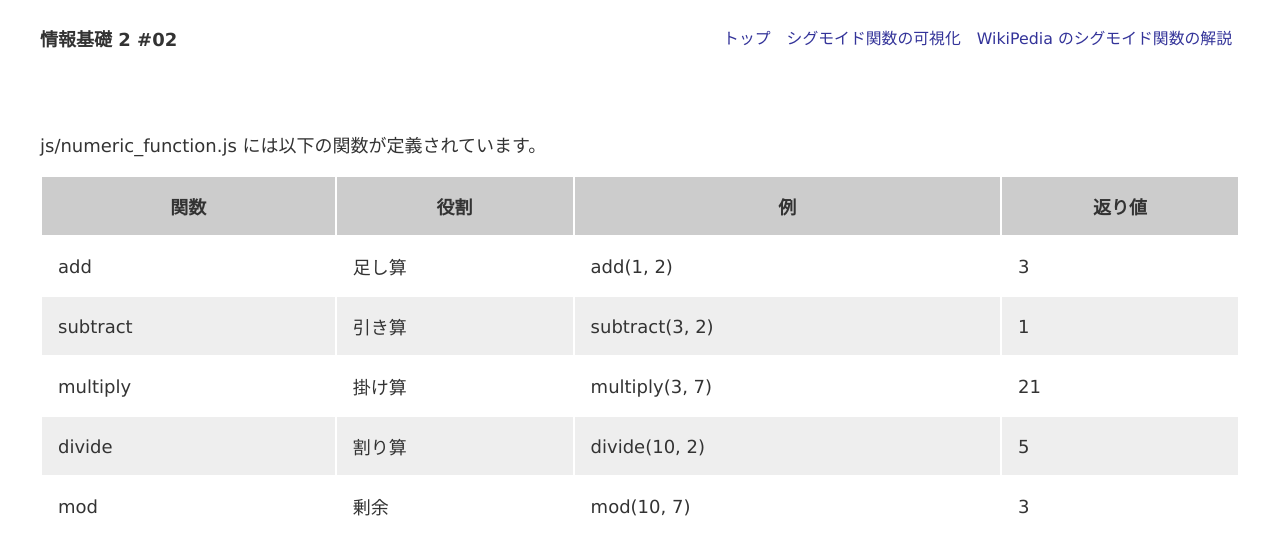
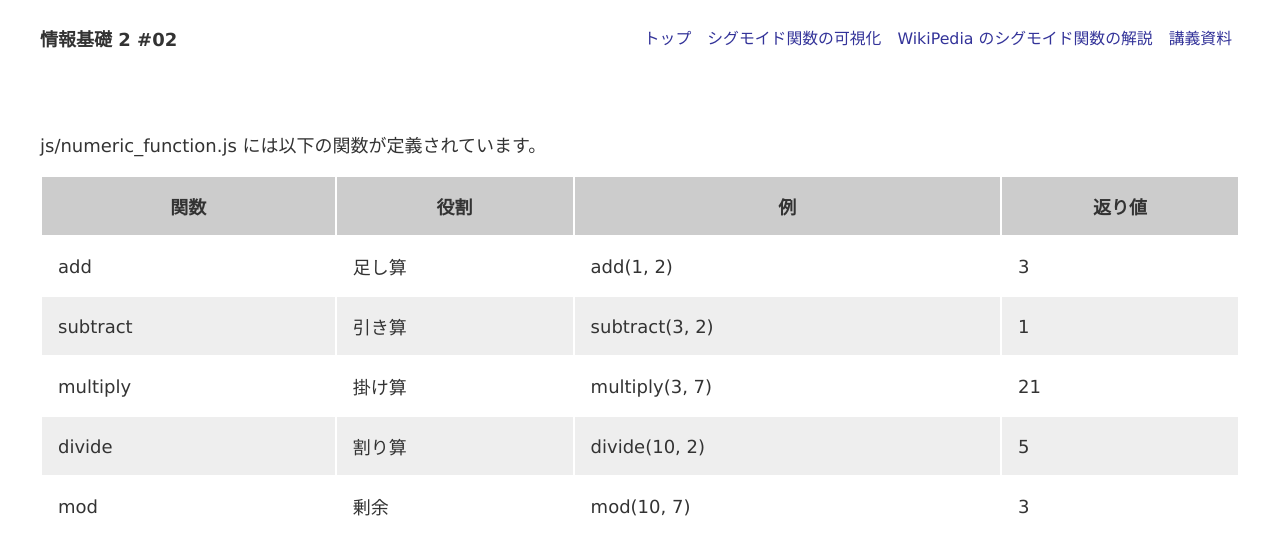
Before and after one commit to yasuidesu/lecture02, a plain HTML site: page index.html in a window 1280 px wide. Drawn offline with Linux system fonts and the light colour scheme.

Commit message:
講義資料へのリンクを追加

```diff
--- a/index.html
+++ b/index.html
@@ -14,6 +14,7 @@
           <li><a href="index.html">トップ</a></li>
           <li><a href="sigmoid.html">シグモイド関数の可視化</a></li>
           <li><a href="https://ja.wikipedia.org/wiki/%E3%82%B7%E3%82%B0%E3%83%A2%E3%82%A4%E3%83%89%E9%96%A2%E6%95%B0">WikiPedia のシグモイド関数の解説</a></li>
+          <li><a href="https://ronpro2015f.github.io/02/">講義資料</a></li>
         </ul>
       </nav>
     </header>
```
Also changed, not shown: sigmoid.html (+1 -0 lines).
